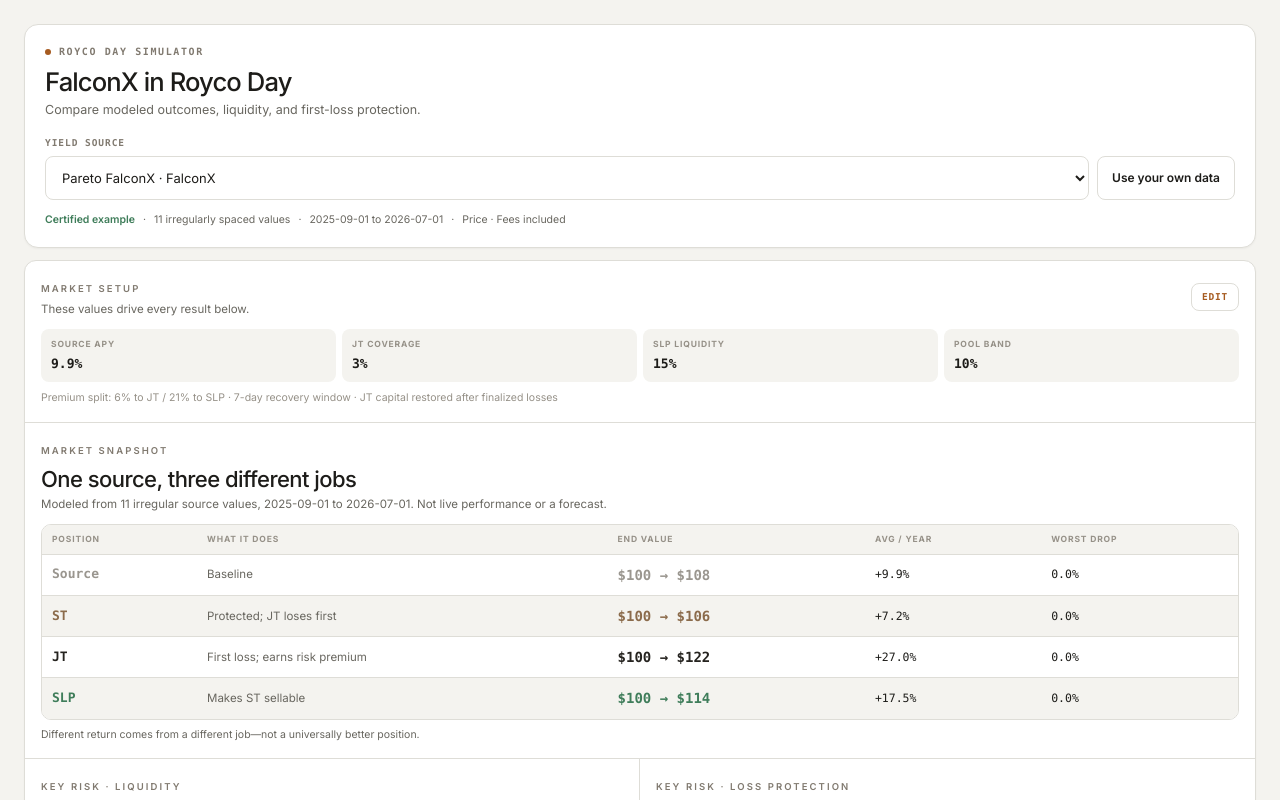
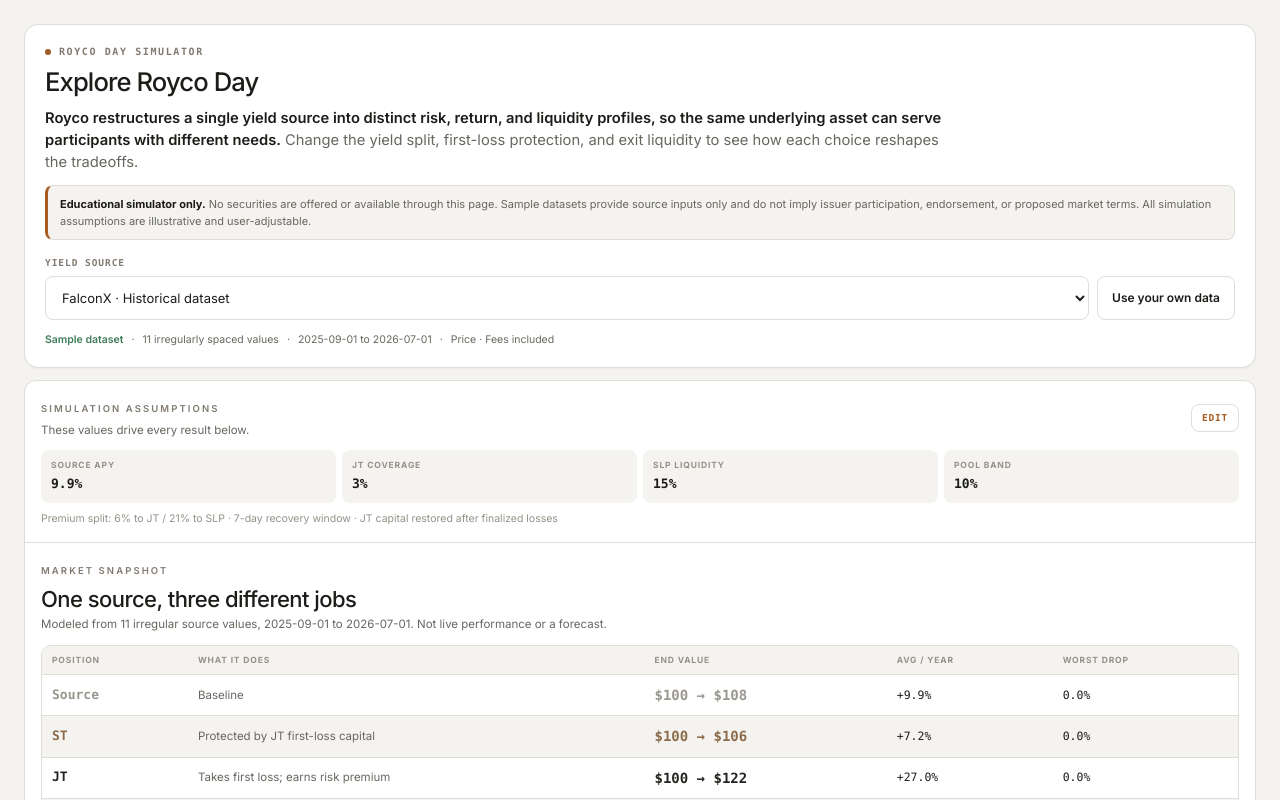
Before and after one commit to roycoprotocol/royco-simulator, a Next.js app: page /day-sim in a window 1280 px wide. Shown: the top 800 px of the page. Built offline with nearby package versions, Linux system fonts and the light colour scheme.

Commit message:
Refine Day Explorer educational framing

```diff
--- a/components/day-simulator/DayExplorer.tsx
+++ b/components/day-simulator/DayExplorer.tsx
@@ -58,9 +58,10 @@
 function marketLabel(market: DayMarket): string {
   const assetLabel = market.customization.vaultTabs?.label
     ?? market.identity.displayAssetName;
-  return assetLabel === market.identity.marketName
-    ? market.identity.marketName
-    : `${market.identity.marketName} · ${assetLabel}`;
+  const datasetType = market.provenance.dataMode === "published-apy-forward"
+    ? "Published APY sample"
+    : "Historical dataset";
+  return `${assetLabel} · ${datasetType}`;
 }
 
 function filenameLabel(filename: string): string {
@@ -264,13 +265,49 @@
         >
           {experience === "learning"
             ? "Choose a yield source"
-            : `${activeMarket.identity.displayAssetName} in Royco Day`}
+            : "Explore Royco Day"}
         </h1>
-        <p className="mt-1.5" style={{ color: COLORS.muted, fontSize: 12.5, lineHeight: 1.5 }}>
-          {experience === "learning"
-            ? `${activeMarket.identity.displayAssetName} is loaded. Keep it, choose another example, or import your own history.`
-            : "Compare modeled outcomes, liquidity, and first-loss protection."}
-        </p>
+        {experience === "learning" ? (
+          <p className="mt-1.5" style={{ color: COLORS.muted, fontSize: 12.5, lineHeight: 1.5 }}>
+            {activeMarket.identity.displayAssetName} is loaded. Keep it, choose another example, or import your own history.
+          </p>
+        ) : (
+          <p
+            className="mt-3"
+            style={{
+              color: COLORS.muted,
+              fontSize: "clamp(14px,1.15vw,16px)",
+              lineHeight: 1.5,
+              maxWidth: 900,
+            }}
+          >
+            <strong style={{ color: COLORS.text, fontWeight: 600 }}>
+              Royco restructures a single yield source into distinct risk, return, and liquidity profiles, so the same underlying asset can serve participants with different needs.
+            </strong>{" "}
+            Change the yield split, first-loss protection, and exit liquidity to see how each choice reshapes the tradeoffs.
+          </p>
+        )}
+
+        {experience !== "learning" && (
+          <div
+            aria-label="Educational simulator disclosure"
+            className="mt-3"
+            role="note"
+            style={{
+              background: COLORS.soft,
+              border: `1px solid ${COLORS.border}`,
+              borderLeft: `3px solid ${COLORS.rust}`,
+              borderRadius: 8,
+              color: COLORS.muted,
+              fontSize: 11,
+              lineHeight: 1.5,
+              padding: "10px 12px",
+            }}
+          >
+            <strong style={{ color: COLORS.text, fontWeight: 650 }}>Educational simulator only.</strong>{" "}
+            No securities are offered or available through this page. Sample datasets provide source inputs only and do not imply issuer participation, endorsement, or proposed market terms. All simulation assumptions are illustrative and user-adjustable.
+          </div>
+        )}
 
         <div
           className="mt-4 grid grid-cols-1 gap-2 sm:grid-cols-[minmax(0,1fr)_auto]"
@@ -296,7 +333,7 @@
               value={isDraft ? DRAFT_OPTION : selectedMarket.id}
             >
               {isDraft && <option value={DRAFT_OPTION}>{draftSource?.label} · Draft</option>}
-              <optgroup label="Certified Royco examples">
+              <optgroup label="Sample yield sources">
                 {markets.map((market) => (
                   <option key={market.id} value={market.id}>
                     {marketLabel(market)}
@@ -512,7 +549,7 @@
 
         <div className="mt-3 flex flex-wrap items-center gap-x-2 gap-y-1" style={{ color: COLORS.muted, fontSize: 10.5 }}>
           <strong style={{ color: isDraft ? COLORS.warning : COLORS.olive, fontWeight: 600 }}>
-            {isDraft ? "Unverified upload" : "Certified example"}
+            {isDraft ? "Unverified upload" : "Sample dataset"}
           </strong>
           <span>·</span>
           <span>{activeMarket.provenance.observationCount} {describeCadence(activeMarket.provenance.dataCadence)} values</span>
--- a/components/day-simulator/DayMarketSimulator.tsx
+++ b/components/day-simulator/DayMarketSimulator.tsx
@@ -2407,7 +2407,7 @@
       {showSection('market-inputs') && <section style={isGuided ? guidedSectionStyle : { ...cardStyle, padding: 16 }}>
         <div className="flex items-center justify-between gap-4">
           <div>
-            <Eyebrow>{isGuided ? 'Market setup' : 'Market inputs'}</Eyebrow>
+            <Eyebrow>{isGuided ? 'Simulation assumptions' : 'Market inputs'}</Eyebrow>
             {isGuided && (
               <p className="mt-1" style={{ color: C.muted, fontSize: 11.5, lineHeight: 1.4 }}>
                 These values drive every result below.
@@ -2653,9 +2653,9 @@
               <tbody>
                 {[
                   ['Source', 'Baseline', from100(endStep.strategy), pct(result.strategyApy), drawdownPct(result.strategyMaxDrawdown), C.strategyLine],
-                  ['ST', 'Protected; JT loses first', from100(endStep.senior), pct(result.seniorApy), drawdownPct(result.seniorMaxDrawdown), C.seniorLine],
-                  ['JT', 'First loss; earns risk premium', from100(endStep.junior), pct(result.juniorApy), drawdownPct(result.juniorMaxDrawdown), C.juniorLine],
-                  ['SLP', 'Makes ST sellable', from100(endStep.liquidity), pct(result.liquidityApy), drawdownPct(result.liquidityMaxDrawdown), C.olive],
+                  ['ST', 'Protected by JT first-loss capital', from100(endStep.senior), pct(result.seniorApy), drawdownPct(result.seniorMaxDrawdown), C.seniorLine],
+                  ['JT', 'Takes first loss; earns risk premium', from100(endStep.junior), pct(result.juniorApy), drawdownPct(result.juniorMaxDrawdown), C.juniorLine],
+                  ['SLP', 'Provides liquidity for ST', from100(endStep.liquidity), pct(result.liquidityApy), drawdownPct(result.liquidityMaxDrawdown), C.olive],
                 ].map(([position, role, ending, apy, drawdown, color], index) => (
                   <tr key={position} style={{ background: index % 2 === 0 ? C.cardBg : C.pageBg }}>
                     <td style={{ borderBottom: index < 3 ? `1px solid ${C.border}` : undefined, color, fontFamily: MONO, fontSize: 13, fontWeight: 700, padding: '10px' }}>{position}</td>
@@ -2668,7 +2668,6 @@
               </tbody>
             </table>
           </div>
-          <p className="mt-2" style={{ color: C.muted, fontSize: 10.5, lineHeight: 1.4 }}>Different return comes from a different job—not a universally better position.</p>
         </section>
       )}
 
--- a/scripts/day-simulator/template-lock.json
+++ b/scripts/day-simulator/template-lock.json
@@ -4,10 +4,10 @@
   "app/internal/day-lab/page.tsx": "cc24297496366142511b0d660d8bac73f24530bff3375e431e0ba8e931d13cab",
   "app/api/day-explorer/import/route.ts": "569fd3bf24d5f1ab633af6096a2228d6215e3f87da5ce178138666397db6892a",
   "components/simulator/SimulatorPageShell.tsx": "8fa75de54bab9fa6690ccd715f35c3a904639514bb94ffc6e608b525843e29ee",
-  "components/day-simulator/DayExplorer.tsx": "f19cbc0bfa67be32e0aafbee0745d9b9a0838d07aee6a16ecbe56ea8e94855e4",
+  "components/day-simulator/DayExplorer.tsx": "f51011e75b8aceca792a2d86646ad3fabd73bf2876e8792c80a1849649e05fd5",
   "components/day-simulator/DayChartTooltip.tsx": "47ae74fa0c3c43ac67ed7d9014ea1def5d9be2edc195687c2547c714b0b91063",
   "components/day-simulator/DayLearningExperience.tsx": "d69659f17d84cc2e2b18b1df0aea81232c6e73fd36922bb1380d39ac1a24497d",
-  "components/day-simulator/DayMarketSimulator.tsx": "0c4dd6fea268ac73305e3c3869a686c2f945df93ead2a453168c9b624471f427",
+  "components/day-simulator/DayMarketSimulator.tsx": "86faf9d49327c2a85fe09abb46f67885ce88baefb4f2c4c8978f19d766871222",
   "components/day-simulator/DaySimulatorPageShell.tsx": "8d7bd959278ad100925e9995f8137343eab96429f9fabc09d9fff7faa361a3c2",
   "components/day-simulator/DayTimeframeBrush.tsx": "eaa9224c76a48514e3b8427216d7bdc84b440bc54ab5f802365cc26a0dd811ba",
   "lib/day-markets/registry.ts": "4c09997f9f523c6fb2aa6f2a2dd7cf8e918eff69bfa77f11f85b8d53b13c4aba",
@@ -48,7 +48,7 @@
   "scripts/day-simulator/generate-day-vectors.mjs": "ed5d1911b5f645bbac3892ae52c94e17252d6cde3c23b0ce10d407fa7ef1a4cd",
   "scripts/day-simulator/preview.mjs": "9cdfe3c04fb07c3b78434459cb43ec7cb713a1d9012775140c892665af2fc4af",
   "scripts/day-simulator/verify-runtime.ts": "2d797bcd7cf976c71889d74c5ece3dc84d5bce94d6ea3766b272f08f5b1610c4",
-  "scripts/day-simulator/verify.mjs": "30b8959a418cb2c9173863c5cb34299bf7313c3f1130041b4376fbad82d014e8",
+  "scripts/day-simulator/verify.mjs": "b687c6bd9edf77b41b9d1715b90345e354dd9b5b5a5e3f5df9b8fbf321ae2ab7",
   "docs/NEW_DAY_SIMULATOR.md": "8d08775eb1dc7b26c3d6b28bd4e2df1d7f17a8658093be86542e835841a9e132",
   "package.json": "78b50af9f0242dd74d2009e0bba6735f131fe230d776d1ab160ea5405167de54"
 }
--- a/scripts/day-simulator/verify.mjs
+++ b/scripts/day-simulator/verify.mjs
@@ -99,12 +99,18 @@
   "buildDayDraftMarket",
   "parseSourceText",
   'variant="guided"',
-  "Certified Royco examples",
+  "Sample yield sources",
   "Unverified upload",
   "Royco Day simulator",
-  "activeMarket.identity.displayAssetName",
-  "in Royco Day",
-  "Compare modeled outcomes, liquidity, and first-loss protection.",
+  "Explore Royco Day",
+  "Royco restructures a single yield source into distinct risk, return, and liquidity profiles, so the same underlying asset can serve participants with different needs.",
+  "Change the yield split, first-loss protection, and exit liquidity to see how each choice reshapes the tradeoffs.",
+  "Educational simulator only.",
+  "No securities are offered or available through this page.",
+  "do not imply issuer participation, endorsement, or proposed market terms.",
+  "All simulation assumptions are illustrative and user-adjustable.",
+  "Historical dataset",
+  "Published APY sample",
   "Use your own data",
   "const [showImport, setShowImport] = useState(false)",
   "activeMarket.provenance.observationCount",
@@ -337,7 +343,7 @@
   "overflow: 'hidden'",
   'className="mt-3 max-w-3xl"',
   "!isExecutive && !isGuided && <section",
-  "<Eyebrow>{isGuided ? 'Market setup' : 'Market inputs'}</Eyebrow>",
+  "<Eyebrow>{isGuided ? 'Simulation assumptions' : 'Market inputs'}</Eyebrow>",
   "<Eyebrow>Market snapshot</Eyebrow>",
   "'Key risk · Liquidity'",
   "'Key risk · Loss protection'",
@@ -390,9 +396,9 @@
 for (const output of [
   'One source, three different jobs',
   "['Position', 'What it does', 'End value', 'Avg / year', 'Worst drop']",
-  "['ST', 'Protected; JT loses first'",
-  "['JT', 'First loss; earns risk premium'",
-  "['SLP', 'Makes ST sellable'",
+  "['ST', 'Protected by JT first-loss capital'",
+  "['JT', 'Takes first loss; earns risk premium'",
+  "['SLP', 'Provides liquidity for ST'",
   'strategyMaxDrawdown',
   'drawdownPct(result.strategyMaxDrawdown)',
   'drawdownPct(result.seniorMaxDrawdown)',
@@ -448,7 +454,7 @@
 ]) {
   if (!simulator.includes(output)) failures.push(`Day simulator missing compact public output: ${output}`);
 }
-const assumptionsIndex = simulator.indexOf("<Eyebrow>{isGuided ? 'Market setup' : 'Market inputs'}</Eyebrow>");
+const assumptionsIndex = simulator.indexOf("<Eyebrow>{isGuided ? 'Simulation assumptions' : 'Market inputs'}</Eyebrow>");
 const eclpControlIndex = simulator.indexOf('label="E-CLP downside band (%)"');
 const resultsIndex = simulator.indexOf('<Eyebrow>Market snapshot</Eyebrow>');
 const liquiditySectionIndex = simulator.indexOf("showSection('liquidity-and-coverage')");
```
